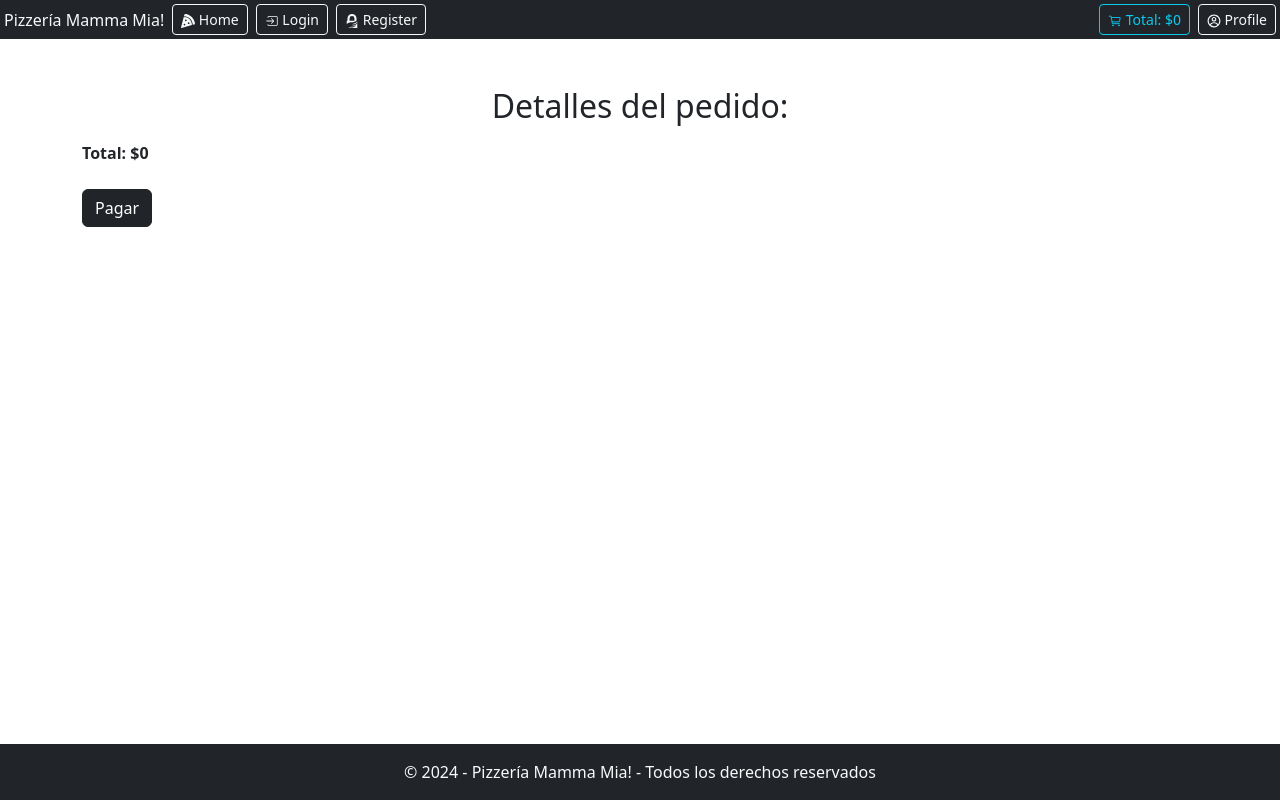
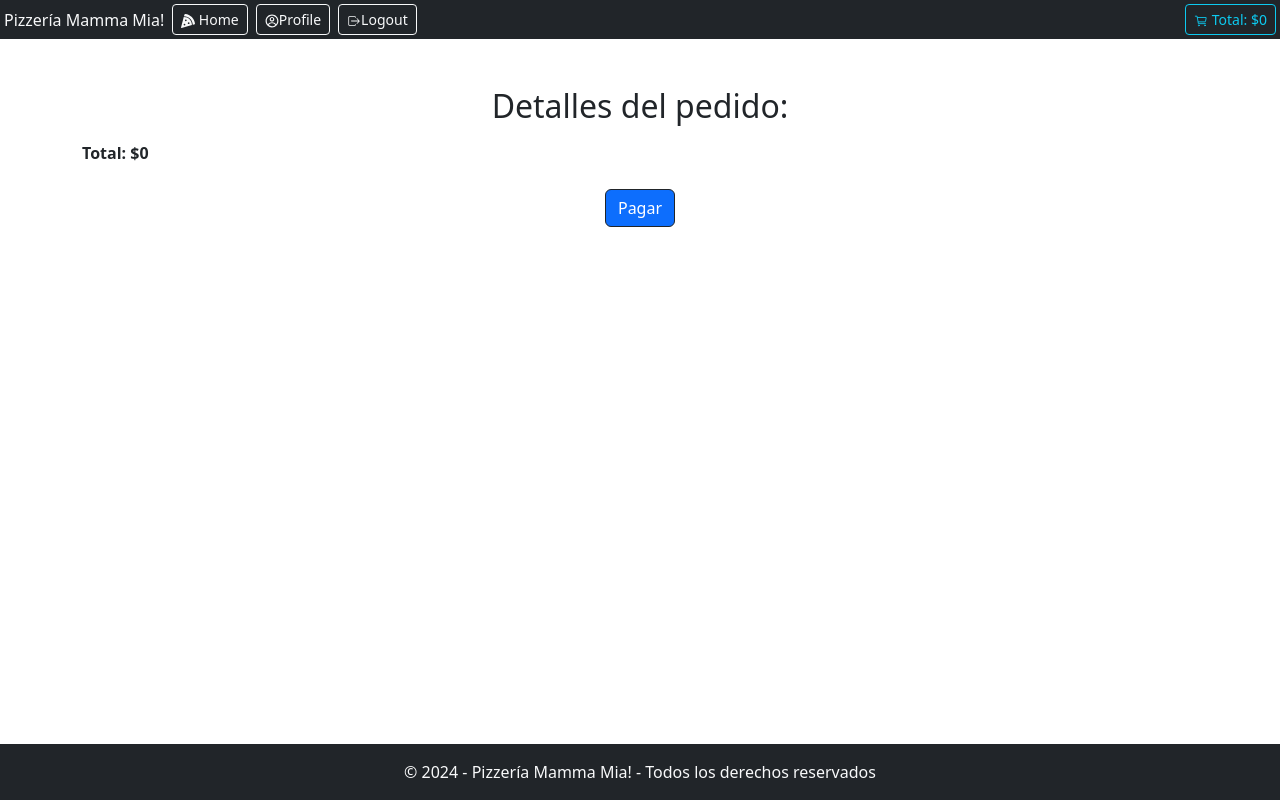
Before and after one commit to yosmelmendez/Pizzeria-mamma-mia, a React (Vite) app: page /cart in a window 1280 px wide. Built offline with nearby package versions, Linux system fonts and the light colour scheme.

Commit message:
se implemento useParams para obtener el id, se creo un userContext para el token, ahora funciona el boton logout, se deshabilita el boton pagar si el token esta en false ,se protegieron las rutas indicadas en el hito 7

```diff
--- a/src/App.jsx
+++ b/src/App.jsx
@@ -10,27 +10,52 @@ import { Routes, Route } from "react-router-dom";
 import NotFound from "./pages/NotFound";
 import Profile from "./pages/Profile";
 import CartProvider from "./context/CartContext";
+import UserProvider from "./context/UserContext";
+import ProtectedRoutes from "./pages/ProtectedRoutes";
+import PublicRoutes from "./pages/PublicRoutes";
 
 function App() {
   return (
     <>
       <div>
+        <UserProvider>
           <CartProvider>
             <Navbar />
             <Routes>
               <Route path="/" element={<Home />}></Route>
               <Route
                 path="/registerpage"
-              element={<RegisterPage></RegisterPage>}
+                element={
+                  <PublicRoutes>
+                    <RegisterPage />
+                  </PublicRoutes>
+                }
               ></Route>
-            <Route path="/loginpage" element={<LoginPage />}></Route>
+              <Route
+                path="/loginpage"
+                element={
+                  <PublicRoutes>
+                    <LoginPage />
+                  </PublicRoutes>
+                }
+              ></Route>
               <Route path="/cart" element={<Cart />}></Route>
-            <Route path="/profile" element={<Profile />}></Route>
-            <Route path="/pizza/p001" element={<Pizza />} />
+
+              <Route
+                path="/profile"
+                element={
+                  <ProtectedRoutes>
+                    <Profile />
+                  </ProtectedRoutes>
+                }
+              ></Route>
+
+              <Route path="/pizza/:id" element={<Pizza />} />
               <Route path="/*" element={<NotFound />} />
             </Routes>
             <Footer />
           </CartProvider>
+        </UserProvider>
       </div>
     </>
   );
--- a/src/components/Cardpizza.jsx
+++ b/src/components/Cardpizza.jsx
@@ -8,36 +8,11 @@ import { PiEyes } from "react-icons/pi";
 import { IoCartOutline } from "react-icons/io5";
 import { Button, CardBody } from "react-bootstrap";
 import { CartContext } from "../context/CartContext";
+import { Link } from "react-router-dom";
 
 const Cardpizza = ({ pizza, index }) => {
-  const { pizzaCount, setPizzaCount } = useContext(CartContext);
-  const { setTotalCart } = useContext(CartContext);
-  const { pizzas } = useContext(CartContext);
+  const { incrementCount } = useContext(CartContext);
 
-  function incrementCount(id) {
-    const existingPizza = pizzaCount.find((item) => item.id === id);
-
-    if (existingPizza) {
-      const updatedCart = pizzaCount.map((item) =>
-        item.id === id ? { ...item, count: item.count + 1 } : item
-      );
-      setPizzaCount(updatedCart);
-      calculateTotal(updatedCart);
-    } else {
-      const pizzaToAdd = pizzas.find((pizza) => pizza.id === id);
-      const newCart = [...pizzaCount, { ...pizzaToAdd, count: 1 }];
-      setPizzaCount(newCart);
-      calculateTotal(newCart);
-    }
-  }
-
-  function calculateTotal(updatedCart) {
-    const total = updatedCart.reduce(
-      (sum, pizza) => sum + pizza.price * pizza.count,
-      0
-    );
-    setTotalCart(total);
-  }
   return (
     <Card style={{ width: "18rem" }}>
       <Card.Img variant="top" src={pizza.img} />
@@ -64,9 +39,9 @@ const Cardpizza = ({ pizza, index }) => {
             Precio: ${format(pizza.price)}
           </p>
           <div className="d-flex justify-content-between">
-            <Button variant="outline-dark" className="bg-light text-dark">
+            <Link to={`/pizza/${pizza.id}`} className="btn bg-light text-dark">
               Ver Más <PiEyes />
-            </Button>
+            </Link>
             <Button
               variant="outline-light"
               className="bg-dark text-light"
--- a/src/components/Navbar.jsx
+++ b/src/components/Navbar.jsx
@@ -9,14 +9,43 @@ import { SiGnuprivacyguard } from "react-icons/si";
 import { IoIosLogOut } from "react-icons/io";
 import { Link } from "react-router-dom";
 import { CartContext } from "../context/CartContext";
+import { UserContext } from "../context/UserContext";
 
 const Navbar = () => {
   const { totalCart } = useContext(CartContext);
-  const token = true;
+  const { token, logout } = useContext(UserContext);
+
   return (
     <div className="d-flex justify-content-between bg-dark text-light align-items-center ">
       <div>
         {token ? (
+          <div className="d-flex align-items-center">
+            <Link to="/" className="m-1 text-decoration-none text-light">
+              Pizzería Mamma Mia!
+            </Link>
+            <Link
+              to="/"
+              className="btn btn-sm m-1 bg-dark text-decoration-none text-light border-light"
+            >
+              <FaPizzaSlice /> Home
+            </Link>
+            <Link
+              to="/profile"
+              className="btn btn-sm m-1 bg-dark text-decoration-none text-light border-light"
+            >
+              <CgProfile />
+              Profile
+            </Link>
+            <Link
+              variant="outline-light"
+              className="btn btn-sm m-1 bg-dark text-decoration-none text-light border-light"
+              onClick={logout}
+            >
+              <IoIosLogOut />
+              Logout
+            </Link>
+          </div>
+        ) : (
           <div className="d-flex align-items-center">
             <Link to="/" className="m-1 text-decoration-none text-light">
               Pizzería Mamma Mia!
@@ -40,25 +69,6 @@ const Navbar = () => {
               <SiGnuprivacyguard /> Register
             </Link>
           </div>
-        ) : (
-          <div className="m-1 d-flex">
-            <p className="m-3">Pizzería Mamma Mia!</p>
-            <Link
-              to="/"
-              className="btn btn-sm m-1 text-decoration-none bg-dark"
-            >
-              <FaPizzaSlice />
-              Home
-            </Link>
-            <Button variant="outline-light" className="btn-sm m-1 bg-dark">
-              <CgProfile />
-              Profile
-            </Button>
-            <Button variant="outline-light" className="btn-sm m-1 bg-dark">
-              <IoIosLogOut />
-              Logout
-            </Button>
-          </div>
         )}
       </div>
       <div className="d-flex align-items-center">
@@ -68,12 +78,6 @@ const Navbar = () => {
         >
           <IoCartOutline /> Total: ${format(totalCart)}
         </Link>
-        <Link
-          to="/profile"
-          className="btn btn-sm m-1 text-decoration-none bg-dark text-light border-light"
-        >
-          <CgProfile /> Profile
-        </Link>
       </div>
     </div>
   );
--- a/src/context/CartContext.jsx
+++ b/src/context/CartContext.jsx
@@ -1,5 +1,4 @@
 import { createContext, useState } from "react";
-import { pizzaCart } from "../data/pizzas";
 
 export const CartContext = createContext();
 
@@ -7,6 +6,30 @@ const CartProvider = ({ children }) => {
   const [pizzaCount, setPizzaCount] = useState([]);
   const [totalCart, setTotalCart] = useState(0);
   const [pizzas, setPizzas] = useState([]);
+
+  const incrementCount = (id) => {
+    const existingPizza = pizzaCount.find((item) => item.id === id);
+
+    if (existingPizza) {
+      const updatedCart = pizzaCount.map((item) =>
+        item.id === id ? { ...item, count: item.count + 1 } : item
+      );
+      setPizzaCount(updatedCart);
+      calculateTotal(updatedCart);
+    } else {
+      const pizzaToAdd = pizzas.find((pizza) => pizza.id === id);
+      const newCart = [...pizzaCount, { ...pizzaToAdd, count: 1 }];
+      setPizzaCount(newCart);
+      calculateTotal(newCart);
+    }
+  };
+  function calculateTotal(updatedCart) {
+    const total = updatedCart.reduce(
+      (sum, pizza) => sum + pizza.price * pizza.count,
+      0
+    );
+    setTotalCart(total);
+  }
 
   return (
     <CartContext.Provider
@@ -17,6 +40,7 @@ const CartProvider = ({ children }) => {
         setTotalCart,
         pizzas,
         setPizzas,
+        incrementCount,
       }}
     >
       {children}
--- /dev/null
+++ b/src/context/UserContext.jsx
@@ -0,0 +1,23 @@
+import { createContext, useState } from "react";
+
+export const UserContext = createContext();
+
+const UserProvider = ({ children }) => {
+  const [token, setToken] = useState(true);
+
+  function logout() {
+    setToken(false);
+  }
+  return (
+    <UserContext.Provider
+      value={{
+        token,
+        setToken,
+        logout,
+      }}
+    >
+      {children}
+    </UserContext.Provider>
+  );
+};
+export default UserProvider;
--- a/src/main.jsx
+++ b/src/main.jsx
@@ -2,6 +2,7 @@ import { StrictMode } from "react";
 import { createRoot } from "react-dom/client";
 import { BrowserRouter } from "react-router-dom";
 import App from "./App.jsx";
+import UserProvider from "./context/UserContext.jsx";
 
 createRoot(document.getElementById("root")).render(
   <StrictMode>
--- a/src/pages/Cart.jsx
+++ b/src/pages/Cart.jsx
@@ -2,10 +2,13 @@ import React, { useContext } from "react";
 import { Button, Col, Container, Row } from "react-bootstrap";
 import { format } from "../utils/format";
 import { CartContext } from "../context/CartContext";
+import { UserContext } from "../context/UserContext";
 
 const Cart = () => {
   const { pizzaCount, setPizzaCount } = useContext(CartContext);
   const { totalCart, setTotalCart } = useContext(CartContext);
+
+  const { token } = useContext(UserContext);
 
   function decrementCount(index) {
     if (pizzaCount[index].count > 1) {
@@ -75,7 +78,17 @@ const Cart = () => {
 
         <br />
         <br />
-        <Button variant="dark">Pagar</Button>
+        <div className="d-flex justify-content-center">
+          <Button
+            disabled={!token}
+            variant="dark"
+            className={
+              token ? "bg-primary" : "text-secondary cursor-not-allowed"
+            }
+          >
+            Pagar
+          </Button>
+        </div>
       </Container>
     </div>
   );
--- a/src/pages/Pizza.jsx
+++ b/src/pages/Pizza.jsx
@@ -1,13 +1,17 @@
-import React, { useEffect, useState } from "react";
+import React, { useContext, useEffect, useState } from "react";
 import { format } from "../utils/format";
 import { Button } from "react-bootstrap";
 import { IoCartOutline } from "react-icons/io5";
 import "bootstrap/dist/css/bootstrap.min.css";
+import { useParams } from "react-router-dom";
+import { CartContext } from "../context/CartContext";
 
 const Pizza = () => {
   const [pizza, setPizza] = useState({});
+  const { id } = useParams();
+  const { incrementCount } = useContext(CartContext);
   useEffect(() => {
-    fetch("http://localhost:5001/api/pizzas/p001")
+    fetch(`http://localhost:5001/api/pizzas/${id}`)
       .then((res) => res.json())
       .then((data) => {
         setPizza(data);
@@ -36,7 +40,11 @@ const Pizza = () => {
         </div>
       </div>
       <div className="d-flex justify-content-center mb-4">
-        <Button variant="dark" size="md">
+        <Button
+          variant="dark"
+          size="md"
+          onClick={() => incrementCount(pizza.id)}
+        >
           Añadir al carrito <IoCartOutline />
         </Button>
       </div>
--- /dev/null
+++ b/src/pages/ProtectedRoutes.jsx
@@ -0,0 +1,13 @@
+import { Navigate } from "react-router-dom";
+import { useContext } from "react";
+import { UserContext } from "../context/UserContext";
+
+function ProtectedRoutes({ children }) {
+  const { token } = useContext(UserContext);
+  if (!token) {
+    return <Navigate to="/loginpage" />;
+  }
+  return <>{children}</>;
+}
+
+export default ProtectedRoutes;
--- /dev/null
+++ b/src/pages/PublicRoutes.jsx
@@ -0,0 +1,15 @@
+import { Navigate } from "react-router-dom";
+import { useContext } from "react";
+import { UserContext } from "../context/UserContext";
+
+function PublicRoutes({ children }) {
+  const { token } = useContext(UserContext);
+
+  if (token) {
+    return <Navigate to="/" />;
+  }
+
+  return <>{children}</>;
+}
+
+export default PublicRoutes;
```
Lines whose indentation alone changed are shown as unchanged.
